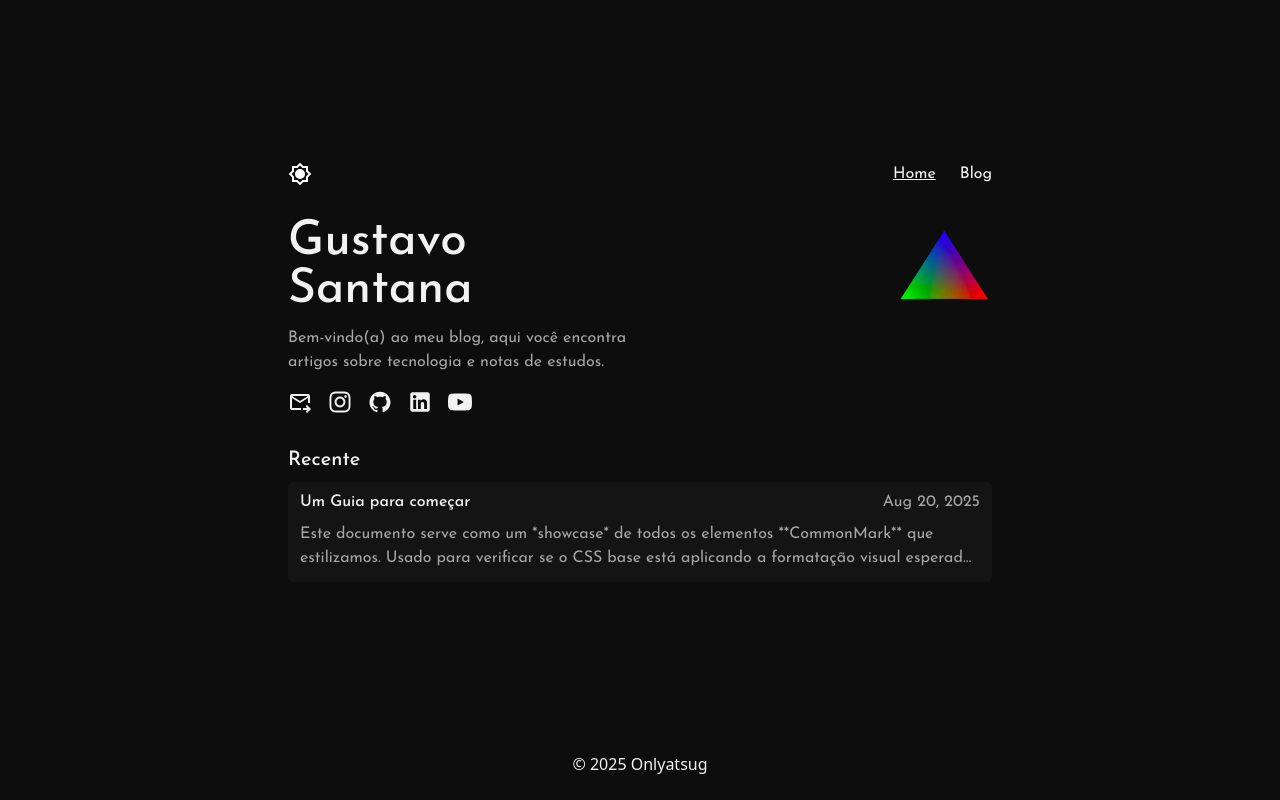
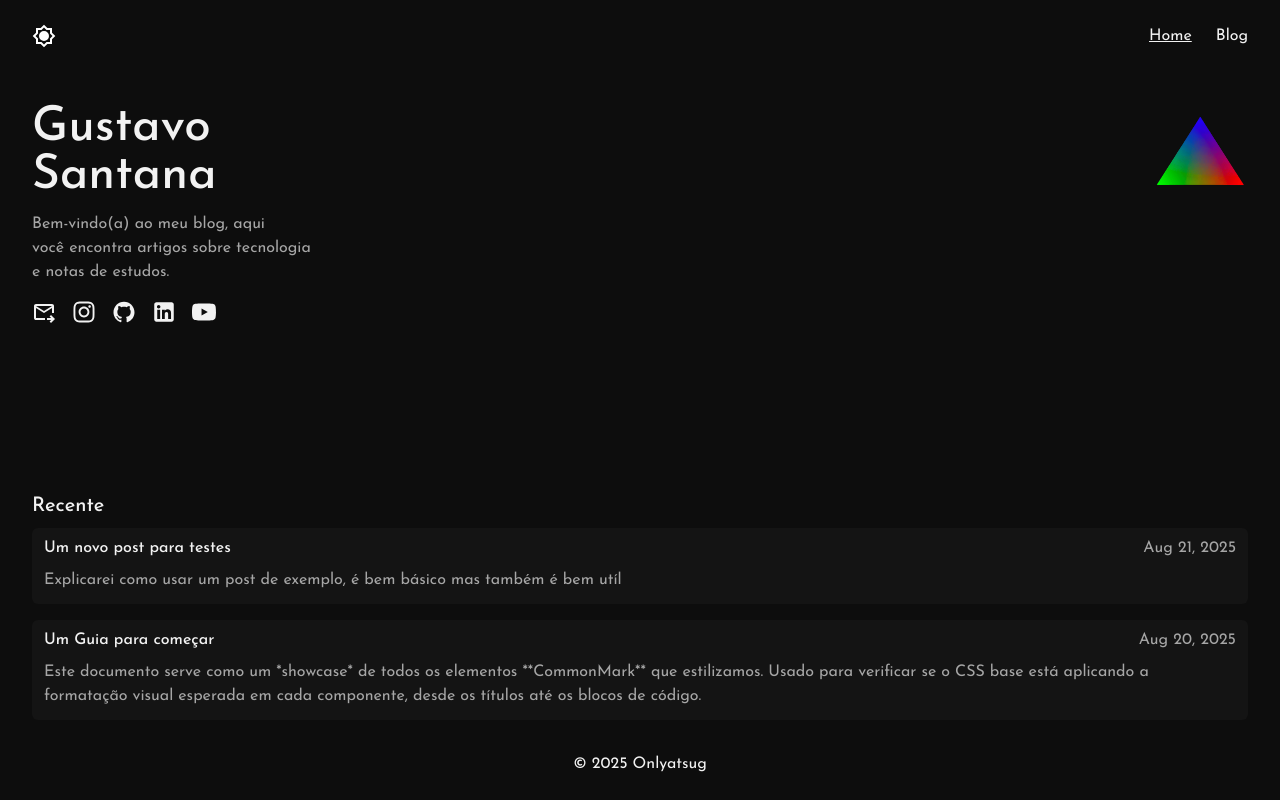
Before and after one commit to Onlyatsug/Personal-Blog, a React (Vite) app: page / in a window 1280 px wide. Built offline with nearby package versions, Linux system fonts and the light colour scheme.

Commit message:
fix: bugs

```diff
--- a/index.html
+++ b/index.html
@@ -8,13 +8,14 @@
   </head>
   <body>
     <div id="root"></div>
-    <script type="module" src="/src/main.jsx">
-      (function(){
-        var redirect = sessionStorage.redirect;
+    <script>
+      // Redireciona para a rota que o usuário tentou acessar
+      const redirect = sessionStorage.redirect;
+      if (redirect && redirect !== location.href) {
+        history.replaceState(null, null, redirect);
         delete sessionStorage.redirect;
-      if (redirect && redirect != location.href) {
-        history.replaceState(null, null, redirect);
-      }})();
+      }
     </script>
+    <script type="module" src="/src/main.jsx"></script>
   </body>
 </html>
--- a/public/404.html
+++ b/public/404.html
@@ -5,16 +5,10 @@
     <link rel="icon" type="image/svg+xml" href="/vite.svg" />
     <meta name="viewport" content="width=device-width, initial-scale=1.0" />
     <title>Onlyatsug</title>
+    <meta http-equiv="refresh" content="0; url=/" />
+    <script>
+      sessionStorage.redirect = location.href;
+    </script>
   </head>
-  <body>
-    <div id="root"></div>
-    <script type="module" src="/src/main.jsx">
-      (function(){
-        var redirect = sessionStorage.redirect;
-        delete sessionStorage.redirect;
-      if (redirect && redirect != location.href) {
-        history.replaceState(null, null, redirect);
-      }})();
-    </script>
-  </body>
+  <body></body>
 </html>
--- a/src/components/Card.jsx
+++ b/src/components/Card.jsx
@@ -5,7 +5,7 @@ import { posts } from '../posts/loader';
 function Card() {
   const recentPosts = posts
     .filter(post => post.meta.published)
-    .slice(0, 4);
+    .slice(0, 3);
 
 
   return (
--- a/src/pages/Home.jsx
+++ b/src/pages/Home.jsx
@@ -14,42 +14,46 @@ import PsxImg from '../assets/img/psx.png'
 
 function Home() {
   return (
-    <>
-    <div className='flex flex-col min-h-screen bg-background'>
-      <div className='max-h-fit m-auto max-w-3xl font-josefin flex-grow'>
-        <Header local={"home"}></Header>
-        <main className='pl-8 pr-8 mb-8 flex flex-col'>
-          <div className='flex items-center justify-between'>
+    <div className='flex flex-col min-h-screen bg-background font-josefin'>
+      <Header local={"home"} />
+
+      <main className='flex flex-col flex-grow px-8 py-6'>
+        <div className='flex sm:flex-row items-start  justify-between gap-4'>
           <h1 className='text-5xl text-my-white font-medium'>Gustavo <br /> Santana</h1>
-            <img src={PsxImg} alt="colorful poligon" className='w-24' />
+          <img src={PsxImg} alt="colorful polygon" className='w-24' />
         </div>
-          <p className='text-my-gray mt-3 mb-4 text-base/6'>Bem-vindo(a) ao meu blog, aqui você encontra<br /> artigos sobre tecnologia e notas de estudos.</p>
+
+        <p className='text-my-gray mt-3 mb-4 text-base/6'>
+          Bem-vindo(a) ao meu blog, aqui <br/>você encontra
+          artigos sobre tecnologia <br/>e notas de estudos.
+        </p>
+
         <div className='flex gap-4'>
-            <a href="mailto:gsb.jmt@gmail.com" target="_blank">
+          <a href="mailto:gsb.jmt@gmail.com" target="_blank" rel="noreferrer">
             <img src={EmailIcon} alt="e-mail" />
           </a>
-            <a href="https://instagram.com/onlyatsug" target="_blank">
+          <a href="https://instagram.com/onlyatsug" target="_blank" rel="noreferrer">
             <img src={InstagramIcon} alt="instagram" />
           </a>
-            <a href="https://github.com/onlyatsug" target="_blank">
+          <a href="https://github.com/onlyatsug" target="_blank" rel="noreferrer">
             <img src={GithubIcon} alt="github" />
           </a>
-            <a href="https://linkedin.com/in/onlyatsug" target="_blank">
+          <a href="https://linkedin.com/in/onlyatsug" target="_blank" rel="noreferrer">
             <img src={LinkedIcon} alt="linkedin" />
           </a>
-            <a href="https://youtube.com/" target="_blank">
+          <a href="https://youtube.com/" target="_blank" rel="noreferrer">
             <img src={YoutubeIcon} alt="youtube" />
           </a>
         </div>
       </main>
-        <section className='flex flex-col pl-8 pr-8'>
+
+      <section className='flex flex-col px-8'>
         <h2 className='text-xl font-medium text-my-white mb-2'>Recente</h2>
         <Card/>
       </section>
+
+      <Footer />
     </div>
-      <Footer/>
-    </div>
-    </>
   )
 }
 
--- a/src/posts/blank.mdx
+++ b/src/posts/blank.mdx
@@ -3,7 +3,7 @@ export const meta = {
   date: '2025-08-21',
   visual_date: 'Aug 21, 2025',
   context: `Explicarei como usar um post de exemplo, é bem básico mas também é bem utíl`,
-  published: false,
+  published: true,
   id: '002',
 }
 
```
Lines whose indentation alone changed are shown as unchanged.
